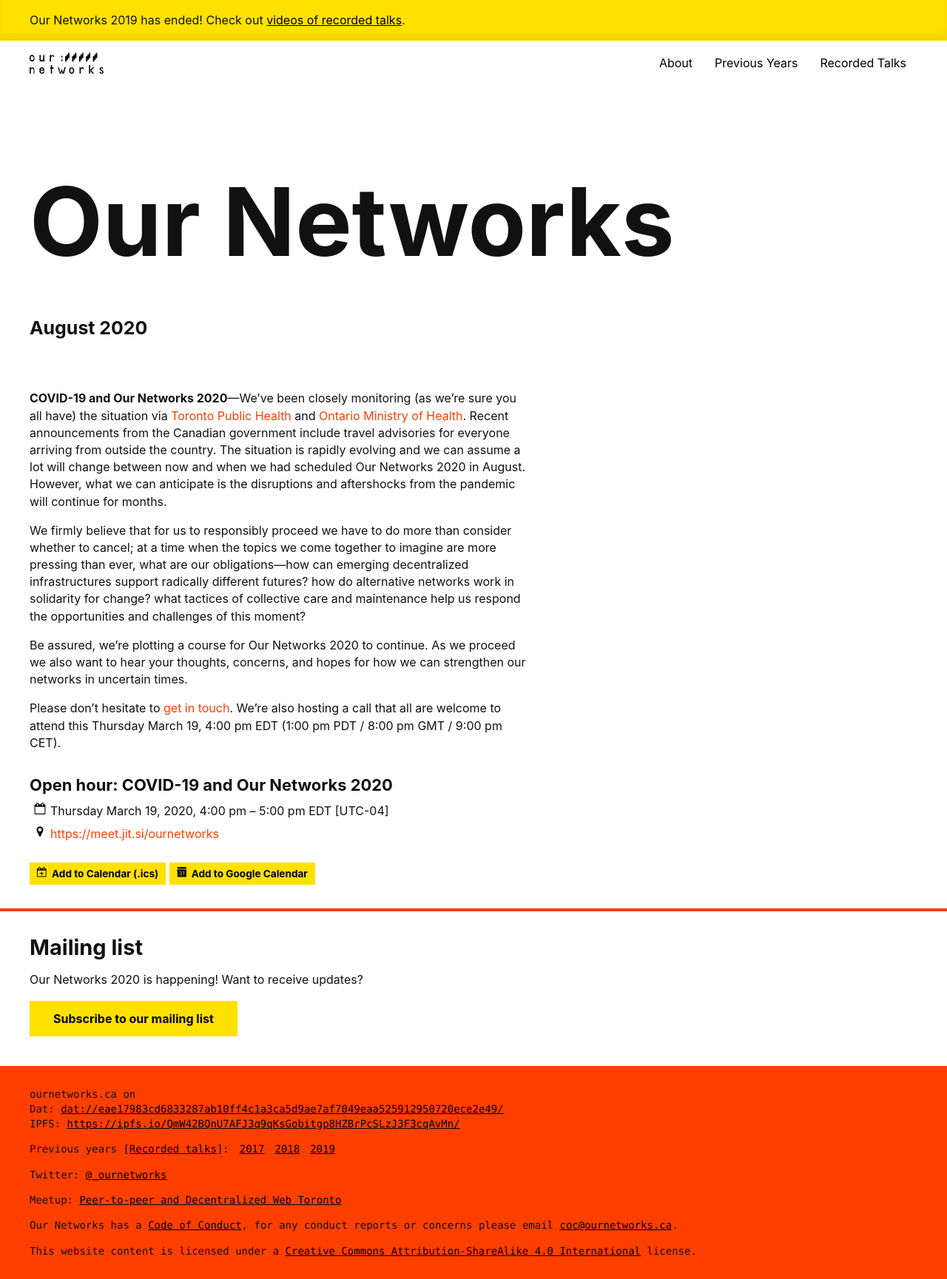
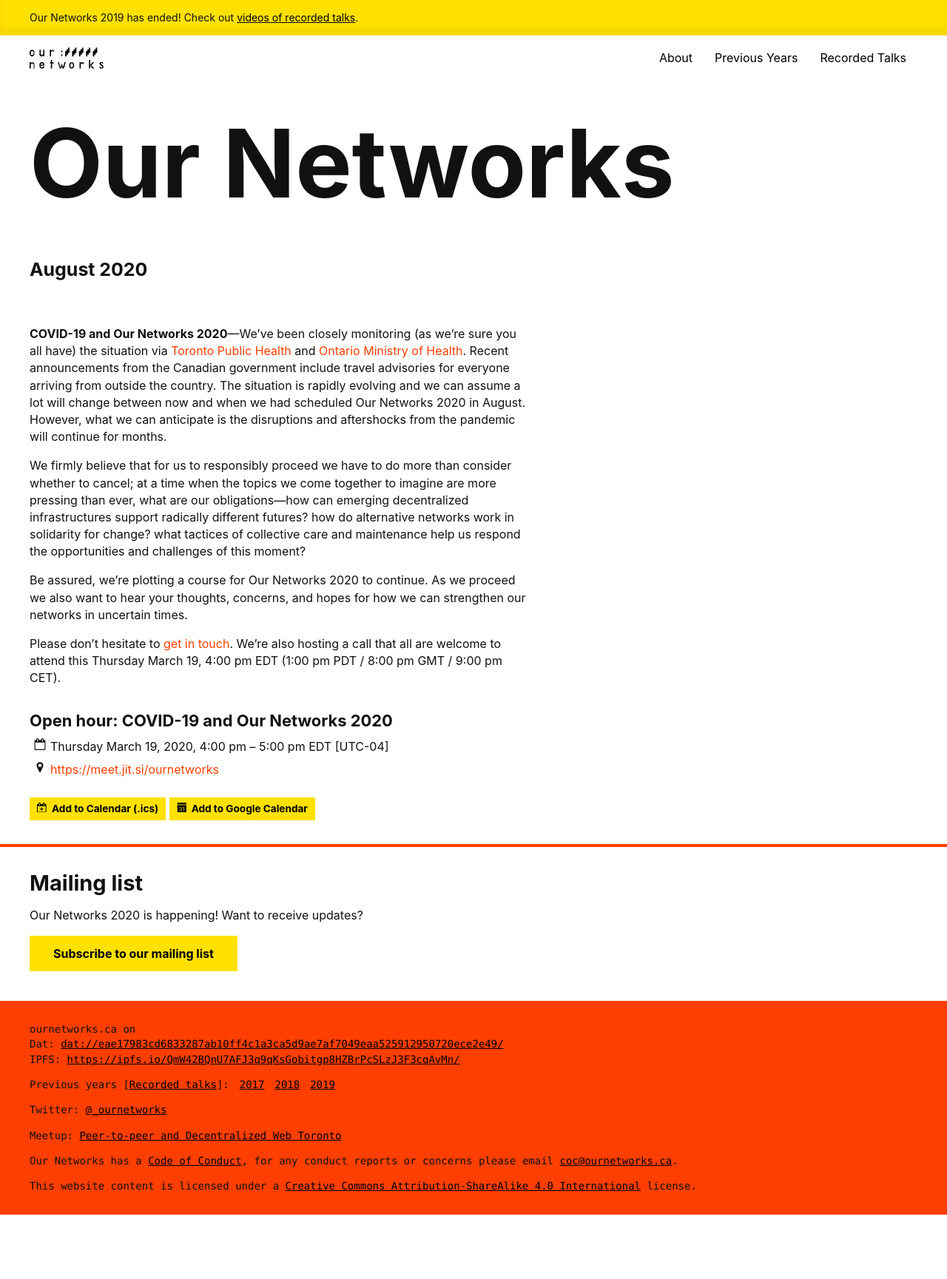
Before and after one commit to ournetworks/ournetworks.ca, a Jekyll site: the page built from index.md, in a window 1280 px wide. Shown: the whole page at 74% size. Built offline with Jekyll 4.4.1, drawn with Linux system fonts in a browser that asks for light colours; after the commit the page ends 1642 px from its top, so only the background shows below that.

Commit message:
style fixes

```diff
--- a/_includes/2020-hero.html
+++ b/_includes/2020-hero.html
@@ -1,8 +1,8 @@
-<div class="splash-hero">
+<div class="splash-hero pt-m pb-m">
   <div class="container container-full-width">
   <header>
     <h1 class="heading-1">Our Networks</h1>
-    <h2 class="heading-3" style="margin-bottom: 0.2em;">August 2020</h2>
+    <h2 class="heading-3">August 2020</h2>
   </header>
   </div>
 </div>
--- a/_includes/nav.html
+++ b/_includes/nav.html
@@ -1,5 +1,5 @@
 <header class="header">
-  <div class="announcement bg-yellow pb-s pt-s" role="alert">
+  <div class="announcement bg-yellow pb-s pt-s fs-small" role="alert">
     <div class="container">
       <p class="m-0">
         Our Networks 2019 has ended! Check out <a href="/recorded-talks/">videos of recorded talks</a>.
--- a/_sass/_layout.scss
+++ b/_sass/_layout.scss
@@ -275,14 +275,8 @@
 .post {
   padding: 80px 0 40px;
 
-  &.extended {
-    @media (max-width: $on-palm) {
-      padding-top: 160px;
-    }
-  }
-
   @media (max-width: $on-palm) {
-    padding-top: 100px;
+    padding-top: 150px;
   }
 }
 
@@ -302,13 +296,6 @@
 .splash {
   margin-bottom: 40px;
 
-  &.extended {
-
-    @media (max-width: $on-palm) {
-      padding-top: 56px;
-    }
-  }
-
   > .container {
 
     > p {
@@ -322,9 +309,9 @@
 }
 
 .splash-hero {
-  padding-top: 120px;
-  margin-bottom: 2em;
-  padding-bottom: 2em;
+  @media (max-width: $on-palm) {
+    padding-top: 150px;
+  }
 }
 
 // Notices
```
